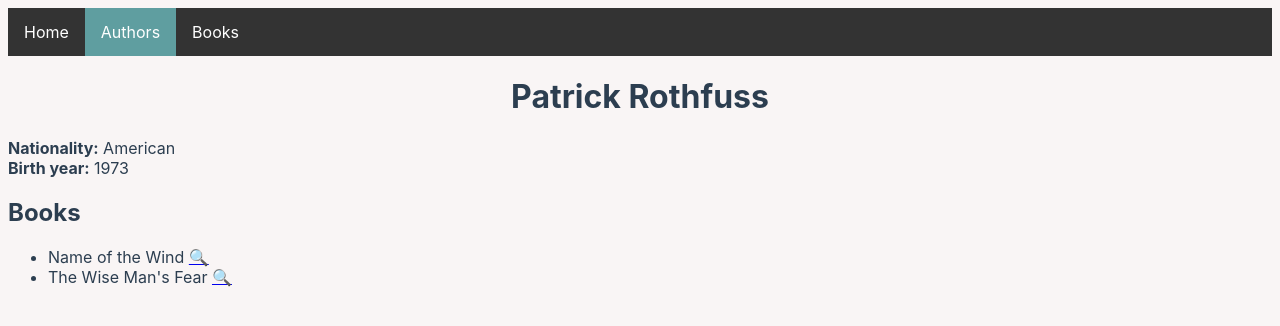
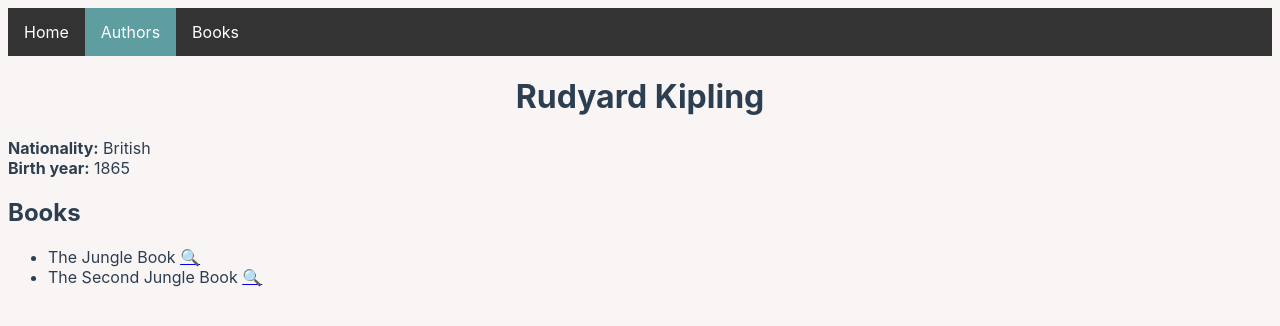
Before and after one commit to Ocunidee/angular-why-unubscribe, an Angular app: page /authors/1 in a window 1280 px wide. Shown: the top 326 px of the page. Built offline with nearby package versions, Linux system fonts and the light colour scheme.

Commit message:
Data change

```diff
--- a/src/app/data/author-details.ts
+++ b/src/app/data/author-details.ts
@@ -1,45 +1,55 @@
-import { AuthorDetail } from "../models/author-detail";
-import { books } from "../data/book-list";
+import { AuthorDetail } from '../models/author-detail';
+import { books } from '../data/book-list';
 
 export const authorDetails: Map<number, AuthorDetail> = new Map([
   [
     1,
     {
       id: 1,
-      name: "Patrick Rothfuss",
-      nationality: "American",
-      birthYear: "1973",
-      books: books.filter(book => book.author === "Patrick Rothfuss")
+      name: 'Rudyard Kipling',
+      nationality: 'British',
+      birthYear: '1865',
+      books: books.filter(book => book.author === 'Rudyard Kipling')
     }
   ],
   [
     2,
     {
       id: 2,
-      name: "Brandon Sanderson",
-      nationality: "American",
-      birthYear: "1975",
-      books: books.filter(book => book.author === "Brandon Sanderson")
+      name: 'George Orwell',
+      nationality: 'British',
+      birthYear: '1903',
+      books: books.filter(book => book.author === 'George Orwell')
     }
   ],
   [
     3,
     {
       id: 3,
-      name: "Andrzej Sapkowski",
-      nationality: "Polish",
-      birthYear: "1948",
-      books: books.filter(book => book.author === "Andrzej Sapkowski")
+      name: 'Bernard Werber',
+      nationality: 'French',
+      birthYear: '1961',
+      books: books.filter(book => book.author === 'Bernard Werber')
     }
   ],
   [
     4,
     {
       id: 4,
-      name: "Robert Jordan",
-      nationality: "American",
-      birthYear: "1948",
-      books: books.filter(book => book.author === "Robert Jordan")
+      name: 'Joseph Kessel',
+      nationality: 'French',
+      birthYear: '1898',
+      books: books.filter(book => book.author === 'Joseph Kessel')
+    }
+  ],
+  [
+    5,
+    {
+      id: 5,
+      name: 'Jack London',
+      nationality: 'American',
+      birthYear: '1876',
+      books: books.filter(book => book.author === 'Jack London')
     }
   ]
 ]);
--- a/src/app/data/author-list.ts
+++ b/src/app/data/author-list.ts
@@ -1,20 +1,24 @@
-import { Author } from "../models/author";
+import { Author } from '../models/author';
 
 export const authors: Author[] = [
   {
     id: 1,
-    name: "Patrick Rothfuss"
+    name: 'Rudyard Kipling'
   },
   {
     id: 2,
-    name: "Brandon Sanderson"
+    name: 'George Orwell'
   },
   {
     id: 3,
-    name: "Andrzej Sapkowski"
+    name: 'Bernard Werber'
   },
   {
     id: 4,
-    name: "Robert Jordan"
+    name: 'Joseph Kessel'
+  },
+  {
+    id: 5,
+    name: 'Jack London'
   }
 ];
--- a/src/app/data/book-details.ts
+++ b/src/app/data/book-details.ts
@@ -1,82 +1,108 @@
-import { BookDetail } from "../models/book-detail";
+import { BookDetail } from '../models/book-detail';
 
 export const bookDetails: Map<number, BookDetail> = new Map([
   [
     1,
     {
       id: 1,
-      title: "Name of the Wind",
+      title: 'The Jungle Book',
       author: {
-        name: "Patrick Rothfuss",
+        name: 'Rudyard Kipling',
         id: 1
       },
-      editor: "DAW Books",
-      parutionYear: "2007"
+      editor: 'Macmillan',
+      parutionYear: '1894'
     }
   ],
   [
     2,
     {
       id: 2,
-      title: "The Wise Man's Fear",
+      title: 'The Second Jungle Book',
       author: {
-        name: "Patrick Rothfuss",
+        name: 'Rudyard Kipling',
         id: 1
       },
-      editor: "DAW Books",
-      parutionYear: "2011"
+      editor: 'Macmillan',
+      parutionYear: '1895'
     }
   ],
   [
     3,
     {
       id: 3,
-      title: "Words of Radiance",
+      title: 'Animal Farm',
       author: {
-        name: "Brandon Sanderson",
+        name: 'George Orwell',
         id: 2
       },
-      editor: "Tor Books",
-      parutionYear: "2014"
+      editor: 'Secker and Warburg',
+      parutionYear: '1945'
     }
   ],
   [
     4,
     {
       id: 4,
-      title: "Oathbringer",
+      title: 'Empire of the Ants',
       author: {
-        name: "Brandon Sanderson",
-        id: 2
+        name: 'Bernard Werber',
+        id: 3
       },
-      editor: "Tor Books",
-      parutionYear: "2017"
+      editor: 'Le Livre de Poche',
+      parutionYear: '1991'
     }
   ],
   [
     5,
     {
       id: 5,
-      title: "The Last Wish",
+      title: 'The Day of the Ants',
       author: {
-        name: "Andrzej Sapkowski",
+        name: 'Bernard Werber',
         id: 3
       },
-      editor: "superNOWA",
-      parutionYear: "1993"
+      editor: 'Le Livre de Poche',
+      parutionYear: '1992'
     }
   ],
   [
     6,
     {
       id: 6,
-      title: "The Eye of the World",
+      title: 'The Lion',
       author: {
-        name: "Robert Jordan",
+        name: 'Joseph Kessel',
         id: 4
       },
-      editor: "Tor Books",
-      parutionYear: "1990"
+      editor: 'Gallimard',
+      parutionYear: '1958'
+    }
+  ],
+  [
+    7,
+    {
+      id: 7,
+      title: 'White Fang',
+      author: {
+        name: 'Jack London',
+        id: 5
+      },
+      editor: 'Macmillan',
+      parutionYear: '1906'
+    }
+  ],
+  [
+    8,
+    {
+      id: 8,
+      title: 'The Call of the Wild',
+      author: {
+        name: 'Jack London',
+        id: 5
+      },
+      editor: 'Macmillan',
+      parutionYear: '1903'
     }
   ]
 ]);
--- a/src/app/data/book-list.ts
+++ b/src/app/data/book-list.ts
@@ -1,34 +1,44 @@
-import { Book } from "../models/book";
+import { Book } from '../models/book';
 
 export const books: Book[] = [
   {
     id: 1,
-    title: "Name of the Wind",
-    author: "Patrick Rothfuss"
+    title: 'The Jungle Book',
+    author: 'Rudyard Kipling'
   },
   {
     id: 2,
-    title: "The Wise Man's Fear",
-    author: "Patrick Rothfuss"
+    title: 'The Second Jungle Book',
+    author: 'Rudyard Kipling'
   },
   {
     id: 3,
-    title: "Words of Radiance",
-    author: "Brandon Sanderson"
+    title: 'Animal Farm',
+    author: 'George Orwell'
   },
   {
     id: 4,
-    title: "Oathbringer",
-    author: "Brandon Sanderson"
+    title: 'Empire of the Ants',
+    author: 'Bernard Werber'
   },
   {
     id: 5,
-    title: "The Last Wish",
-    author: "Andrzej Sapkowski"
+    title: 'The Day of the Ants',
+    author: 'Bernard Werber'
   },
   {
     id: 6,
-    title: "The Eye of the World",
-    author: "Robert Jordan"
+    title: 'The Lion',
+    author: 'Joseph Kessel'
+  },
+  {
+    id: 7,
+    title: 'White Fang',
+    author: 'Jack London'
+  },
+  {
+    id: 8,
+    title: 'The Call of the Wild',
+    author: 'Jack London'
   }
 ];
```
